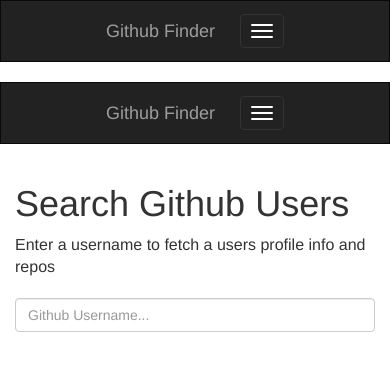
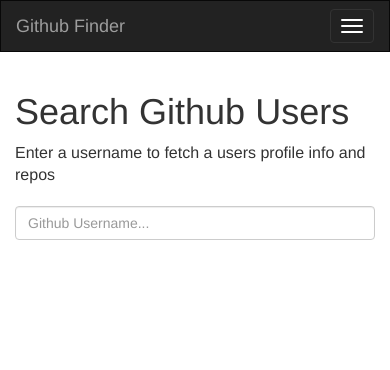
Before and after one commit to Brayheart/git-finder, a plain HTML site: page index.html in a window 390 px wide. Drawn offline with nearby package versions, Linux system fonts and the light colour scheme.

Commit message:
copied template

```diff
--- a/index.html
+++ b/index.html
@@ -1,39 +1,5 @@
 <!DOCTYPE html>
 <html lang="en">
-
-<head>
-    <meta charset="utf-8">
-    <meta http-equiv="X-UA-Compatible" content="IE=edge">
-    <meta name="viewport" content="width=device-width, initial-scale=1">
-    <title>Github Finder</title>
-
-    <!-- Bootstrap core CSS -->
-    <link href="https://bootswatch.com/4/simplex/bootstrap.min.css" rel="stylesheet">
-    <link rel="stylesheet" href="css/style.css">
-</head>
-
-<body>
-
-    <nav class="navbar navbar-inverse">
-        <div class="container">
-            <div class="navbar-header">
-                <button type="button" class="navbar-toggle collapsed" data-toggle="collapse" data-target="#navbar" aria-expanded="false"
-                    aria-controls="navbar">
-                    <span class="sr-only">Toggle navigation</span>
-                    <span class="icon-bar"></span>
-                    <span class="icon-bar"></span>
-                    <span class="icon-bar"></span>
-                </button>
-                <a class="navbar-brand" href="#">Github Finder</a>
-            </div>
-            <div id="navbar" class="collapse navbar-collapse">
-                <ul class="nav navbar-nav">
-
-                </ul>
-            </div>
-            <!--/.nav-collapse -->
-        </div>
-    </nav>
 
 <head>
     <meta charset="utf-8">
```
Lines whose indentation alone changed are shown as unchanged.
